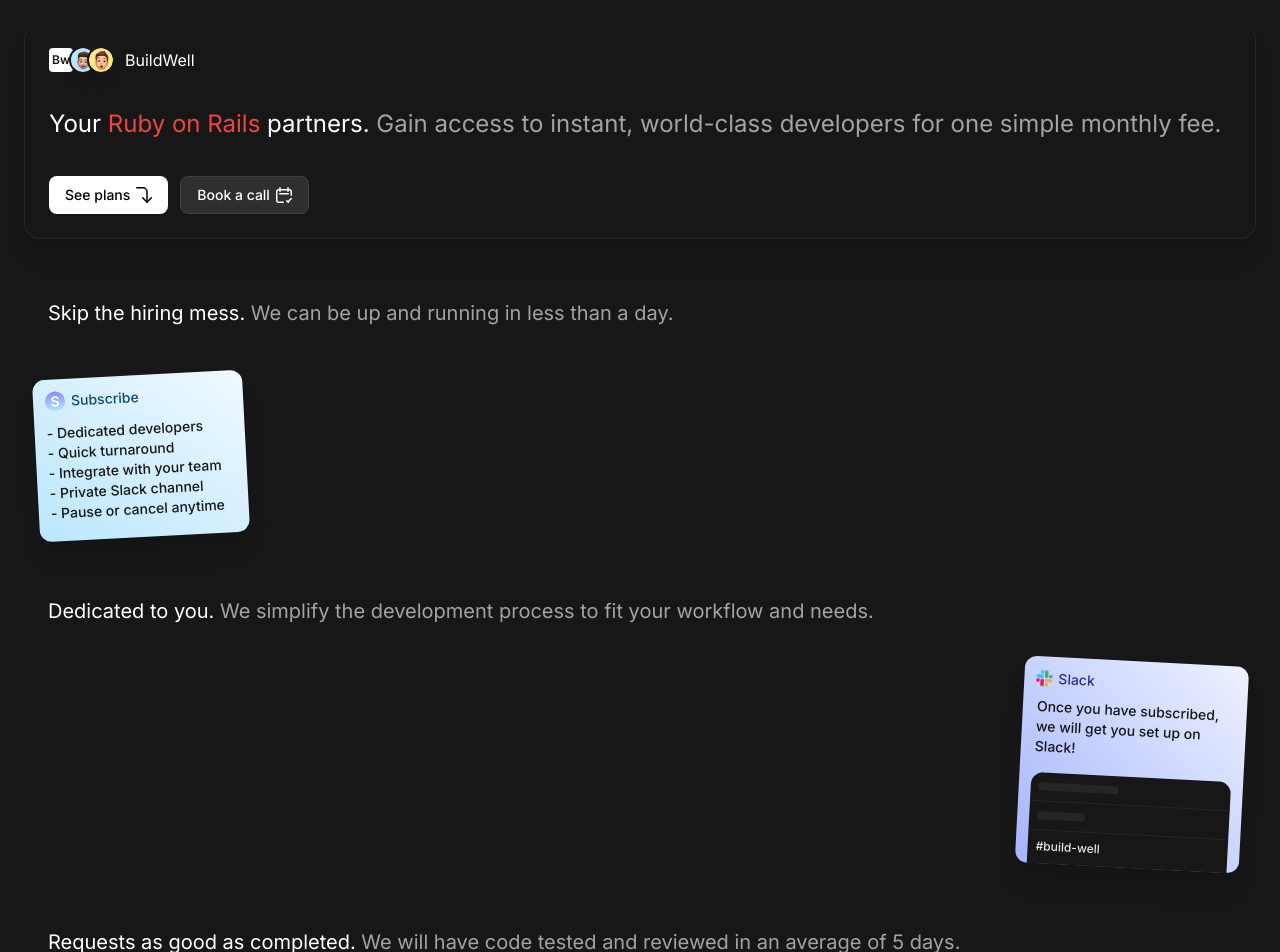
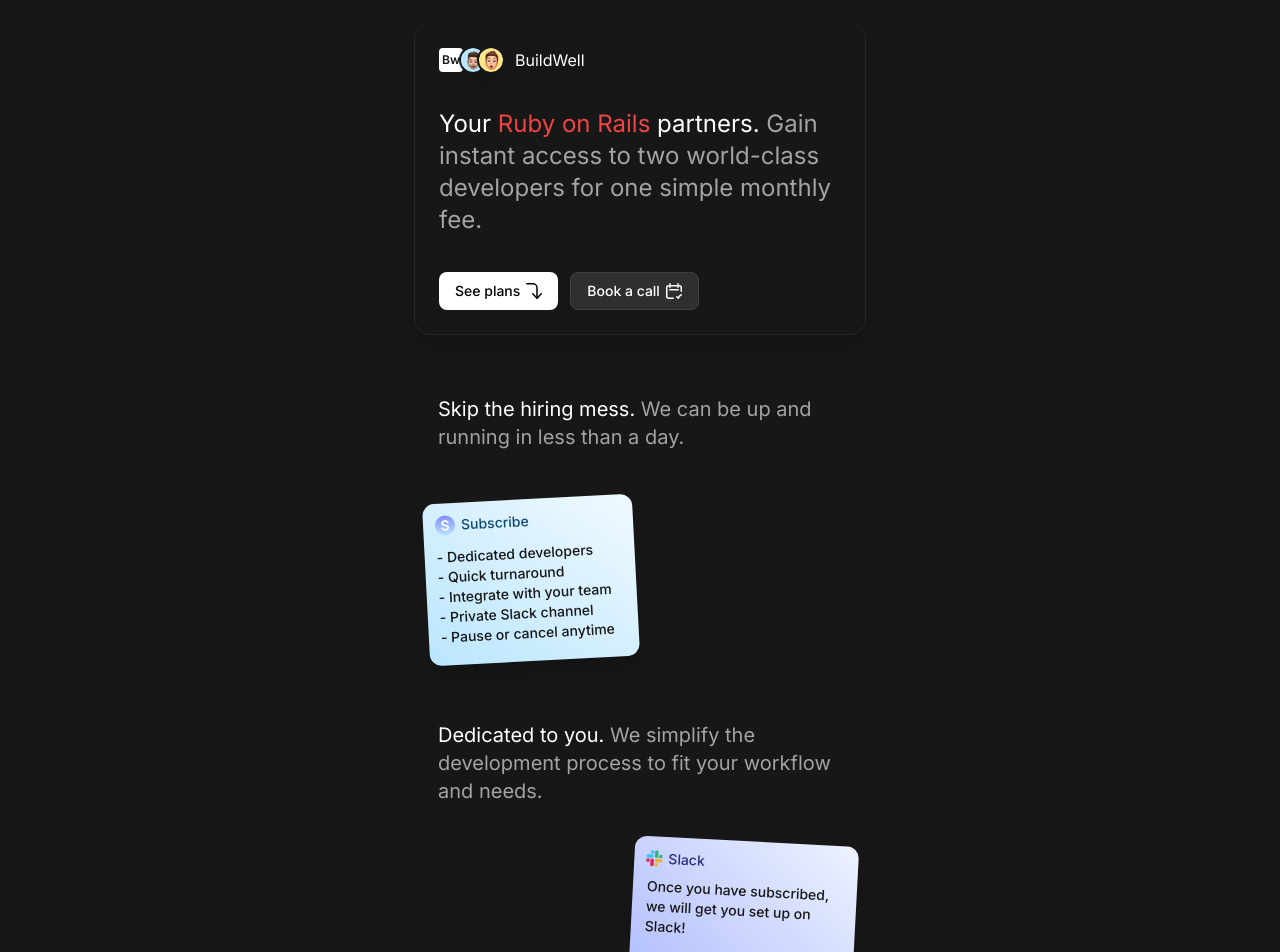
Before and after one commit to wassson/build-well, a Next.js app: page / in a window 1280 px wide. Shown: the top 952 px of the page. Built offline with nearby package versions, Linux system fonts and the light colour scheme.

Commit message:
responsive for desktop

```diff
--- a/src/app/page.tsx
+++ b/src/app/page.tsx
@@ -2,8 +2,8 @@
 
 export default function Home() {
   return (
-    <div className="w-screen pb-24 bg-neutral-900 text-white">
-      <div className="p-6">
+    <div className="md:flex md:flex-col md:items-center w-screen pb-24 bg-neutral-900 text-white">
+      <div className="w-full md:w-[500px] p-6">
         <div className="p-6 border-x border-b border-neutral-800 rounded-2xl shadow-xl">
           <nav className="flex items-center justify-between">
             <div className="flex items-center">
@@ -33,12 +33,12 @@
 
           <div className="mt-9">
             <div>
-              <h1 className="text-2xl text-neutral-400">
+              <h1 className="inline-block text-2xl text-neutral-400">
                 <span className="text-white">
                   Your <span className="text-red-500">Ruby on Rails</span>{" "}
                   partners.{" "}
                 </span>
-                Gain access to instant, world-class developers for one simple
+                Gain instant access to two world-class developers for one simple
                 monthly fee.
               </h1>
               <div className="flex gap-x-3 mt-9 text-sm">
@@ -91,7 +91,7 @@
         </div>
       </div>
 
-      <div className="mt-3 py-6 pl-12 overflow-x-hidden">
+      <div className="w-full md:w-[500px] mt-3 py-6 pl-12 overflow-x-hidden">
         <h1 className="pr-12 text-xl text-neutral-400">
           <span className="text-white">Skip the hiring mess. </span>
           We can be up and running in less than a day.
@@ -115,7 +115,7 @@
         </div>
       </div>
 
-      <div className="my-6 pr-12 overflow-x-hiden">
+      <div className="w-full md:w-[500px] my-6 pr-12 overflow-x-hiden">
         <h1 className="pl-12 text-xl text-neutral-400">
           <span className="text-white">Dedicated to you. </span>
           We simplify the development process to fit your workflow and needs.
@@ -148,7 +148,7 @@
         </div>
       </div>
 
-      <div className="w-full mt-6 py-6 pl-12 overflow-x-hidden">
+      <div className="w-full md:w-[500px] mt-6 py-6 pl-12 overflow-x-hidden">
         <h1 className="pr-12 text-xl text-neutral-400">
           <span className="text-white">Requests as good as completed. </span>
           We will have code tested and reviewed in an average of 5 days.
@@ -200,7 +200,7 @@
         </div>
       </div>
 
-      <div className="p-3">
+      <div className="w-full md:w-[500px] p-3">
         <div className="px-3 pt-6 pb-3 border-x border-t border-neutral-800 rounded-xl shadow-xl">
           <h1 className="px-12 text-center text-xl text-neutral-400">
             <span className="text-white">Flexible subscriptions. </span>
@@ -325,7 +325,7 @@
         </div>
       </div>
 
-      <div className="mt-12 px-12 overflow-x-hidden">
+      <div className="w-full md:w-[500px] mt-12 px-12 overflow-x-hidden">
         <h1 className="text-center text-xl text-neutral-400">
           <span className="text-white">We love to code. </span>
           Truly. But more than that, we want to delight you with the quality
```
